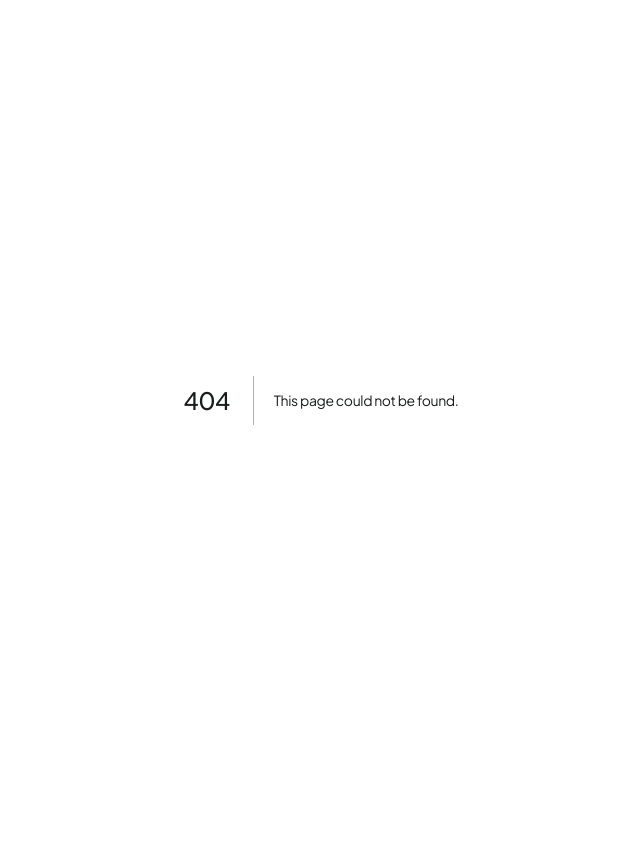
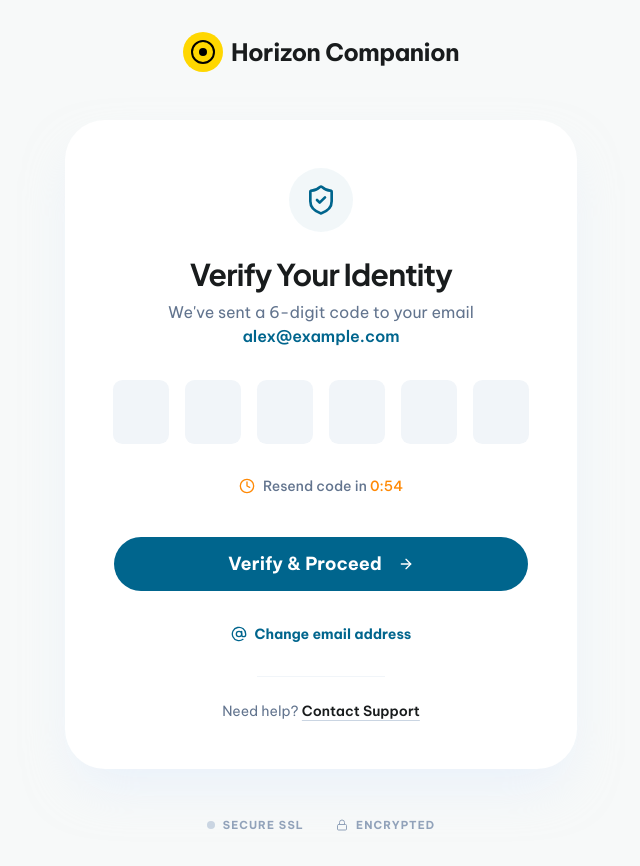
Before and after one commit to Sourav1018/TM-FE, a Next.js app: page /auth/verify-otp in a window 1280 px wide. Before the commit this address had no page. Shown: the whole page, without its empty margins (319-959 px from the left). Before the commit the page ends 800 px from the top, so only its background shows below. Built offline with nearby package versions, Linux system fonts and the light colour scheme.

Commit message:
feat: Introduce OTP verification page with dedicated utility functions and refactor signup page to use Card components.

```diff
--- a/app/auth/signup/page.tsx
+++ b/app/auth/signup/page.tsx
@@ -1,18 +1,19 @@
 "use client"
 
+import { Button } from "@/components/ui/button"
+import { Card, CardContent } from "@/components/ui/card"
+import { Checkbox } from "@/components/ui/checkbox"
+import { Input } from "@/components/ui/input"
+import { ArrowRight, HelpCircle, Mail, Smartphone } from "lucide-react"
+import Image from "next/image"
+import Link from "next/link"
 import React from "react"
-import Link from "next/link"
-import Image from "next/image"
-import { Mail, Smartphone, ArrowRight, HelpCircle } from "lucide-react"
-import { Button } from "@/components/ui/button"
-import { Input } from "@/components/ui/input"
-import { Checkbox } from "@/components/ui/checkbox"
 
 export default function SignupPage() {
   return (
     <div className="flex min-h-screen items-center justify-center bg-background p-4 md:p-8">
       {/* Main Container */}
-      <div className="flex w-full max-w-250 overflow-hidden rounded-[2.5rem] bg-white shadow-2xl shadow-blue-100/50">
+      <Card className="flex w-full max-w-250 overflow-hidden rounded-[2.5rem] border-none bg-white shadow-2xl shadow-blue-100/50">
 
         {/* Left Side - Image & Branding */}
         <div className="relative hidden w-1/2 md:block">
@@ -69,7 +70,7 @@ export default function SignupPage() {
         </div>
 
         {/* Right Side - Signup Form */}
-        <div className="flex w-full flex-col p-8 md:w-1/2 md:p-12">
+        <CardContent className="flex w-full flex-col p-8 md:w-1/2 md:p-12">
           {/* Header */}
           <div className="mb-8">
             <h2 className="text-2xl md:text-3xl font-bold text-foreground">Start Your Journey</h2>
@@ -126,8 +127,8 @@ export default function SignupPage() {
               </Link>
             </p>
           </form>
-        </div>
-      </div>
+        </CardContent>
+      </Card>
 
       {/* Floating Help Button */}
       <div className="fixed bottom-8 right-8">
--- /dev/null
+++ b/app/auth/verify-otp/page.tsx
@@ -0,0 +1,105 @@
+"use client"
+
+import { Button } from "@/components/ui/button"
+import { Card, CardContent } from "@/components/ui/card"
+import { Input } from "@/components/ui/input"
+import { formatTime, handleOtpChange, handleOtpKeyDown } from "@/utils"
+import { ArrowRight, AtSign, Clock, Lock, ShieldCheck } from "lucide-react"
+import Link from "next/link"
+import { useEffect, useState } from "react"
+
+export default function VerifyOtpPage() {
+  const [otp, setOtp] = useState(["", "", "", "", "", ""])
+  const [timer, setTimer] = useState(59)
+
+  useEffect(() => {
+    if (timer > 0) {
+      const interval = setInterval(() => setTimer((prev) => prev - 1), 1000)
+      return () => clearInterval(interval)
+    }
+  }, [timer])
+
+  return (
+    <div className="flex min-h-screen flex-col items-center justify-center bg-background p-4 md:p-8">
+      {/* Logo */}
+      <div className="mb-12 flex items-center gap-2">
+        <div className="flex h-10 w-10 items-center justify-center rounded-full bg-secondary">
+          <div className="h-6 w-6 border-2 border-black rounded-full flex items-center justify-center">
+            <div className="h-2 w-2 bg-black rounded-full" />
+          </div>
+        </div>
+        <span className="text-xl md:text-2xl font-bold tracking-tight text-foreground">Horizon Companion</span>
+      </div>
+
+      {/* Main Card */}
+      <Card className="relative w-full max-w-lg overflow-hidden rounded-[2.5rem] border-none bg-white p-8 shadow-2xl shadow-blue-100/50 md:p-12">
+        <CardContent className="flex flex-col items-center p-0 text-center">
+          {/* Shield Icon */}
+          <div className="mb-6 flex h-16 w-16 items-center justify-center rounded-full bg-primary/5 text-primary">
+            <ShieldCheck className="h-8 w-8" />
+          </div>
+
+          {/* Heading */}
+          <h1 className="mb-2 text-3xl font-bold text-foreground">Verify Your Identity</h1>
+          <p className="mb-8 text-slate-500">
+            We&apos;ve sent a 6-digit code to your email <br />
+            <span className="font-semibold text-primary">alex@example.com</span>
+          </p>
+
+          {/* OTP Inputs */}
+          <div className="mb-8 flex justify-center gap-3 md:gap-4">
+            {otp.map((digit, index) => (
+              <Input
+                key={index}
+                id={`otp-${index}`}
+                type="text"
+                inputMode="numeric"
+                maxLength={1}
+                value={digit}
+                onChange={(e) => handleOtpChange(index, e.target.value, otp, setOtp)}
+                onKeyDown={(e) => handleOtpKeyDown(index, e.key, otp[index])}
+                className="h-14 w-12 border-none bg-slate-100 text-center text-xl font-bold focus-visible:ring-2 focus-visible:ring-primary/20 md:h-16 md:w-14"
+              />
+            ))}
+          </div>
+
+          {/* Resend Timer */}
+          <div className="mb-10 flex items-center gap-2 text-sm font-medium text-slate-500">
+            <Clock className="h-4 w-4 text-orange-400" />
+            <span>Resend code in <span className="text-orange-400">{formatTime(timer)}</span></span>
+          </div>
+
+          {/* Action Button */}
+          <Button className="mb-8 h-14 w-full bg-primary text-lg font-bold hover:bg-primary/90">
+            Verify & Proceed
+            <ArrowRight className="ml-2 h-5 w-5" />
+          </Button>
+
+          {/* Change Email */}
+          <Link href="#" className="mb-8 flex items-center gap-2 text-sm font-bold text-primary hover:underline">
+            <AtSign className="h-4 w-4" />
+            Change email address
+          </Link>
+
+          {/* Help Line */}
+          <div className="h-px w-32 bg-slate-100 mb-6"></div>
+          <p className="text-sm text-slate-500">
+            Need help?{'  '}<Link href="#" className="font-semibold text-foreground underline decoration-slate-300 underline-offset-4">Contact Support</Link>
+          </p>
+        </CardContent>
+      </Card>
+
+      {/* Footer Badges */}
+      <div className="mt-12 flex items-center gap-8 text-[11px] font-bold tracking-widest text-slate-400 uppercase">
+        <div className="flex items-center gap-2">
+          <div className="h-2 w-2 rounded-full bg-slate-300" />
+          SECURE SSL
+        </div>
+        <div className="flex items-center gap-2">
+          <Lock className="h-3 w-3" />
+          ENCRYPTED
+        </div>
+      </div>
+    </div>
+  )
+}
--- /dev/null
+++ b/utils/formatters.ts
@@ -0,0 +1,15 @@
+/**
+ * Formats a number of seconds into a M:SS string format.
+ *
+ * @example
+ * formatTime(59) // "0:59"
+ * formatTime(125) // "2:05"
+ *
+ * @param seconds - The total number of seconds to format.
+ * @returns A formatted string in "minutes:seconds" format.
+ */
+export const formatTime = (seconds: number): string => {
+  const mins = Math.floor(seconds / 60)
+  const secs = seconds % 60
+  return `${mins}:${secs.toString().padStart(2, "0")}`
+}
--- /dev/null
+++ b/utils/index.ts
@@ -0,0 +1,2 @@
+export * from "./otp"
+export * from "./formatters"
--- /dev/null
+++ b/utils/otp.ts
@@ -0,0 +1,48 @@
+/**
+ * Handles the change event for an individual OTP input field.
+ * Validates the input as a single digit and manages auto-focusing the next field.
+ *
+ * @param index - The 0-indexed position within the OTP array.
+ * @param value - The raw string value from the input event.
+ * @param currentOtp - The current array of OTP digits.
+ * @param setOtp - Callback function to update the OTP state.
+ */
+export const handleOtpChange = (
+  index: number,
+  value: string,
+  currentOtp: string[],
+  setOtp: (newOtp: string[]) => void
+) => {
+  // Only allow single digits
+  if (value.length <= 1 && /^\d*$/.test(value)) {
+    const newOtp = [...currentOtp]
+    newOtp[index] = value
+    setOtp(newOtp)
+
+    // Auto-focus the next input if a digit was entered
+    if (value && index < 5) {
+      const nextInput = document.getElementById(`otp-${index + 1}`)
+      nextInput?.focus()
+    }
+  }
+}
+
+/**
+ * Handles key down events for OTP inputs, specifically providing
+ * backward navigation functionality when Backspace is pressed on an empty field.
+ *
+ * @param index - The 0-indexed position within the OTP array.
+ * @param key - The keyboard key pressed (e.g., "Backspace").
+ * @param currentDigitValue - The current value of the input field at this index.
+ */
+export const handleOtpKeyDown = (
+  index: number,
+  key: string,
+  currentDigitValue: string
+) => {
+  // Move focus back if backspacing on an empty field
+  if (key === "Backspace" && !currentDigitValue && index > 0) {
+    const prevInput = document.getElementById(`otp-${index - 1}`)
+    prevInput?.focus()
+  }
+}
```
